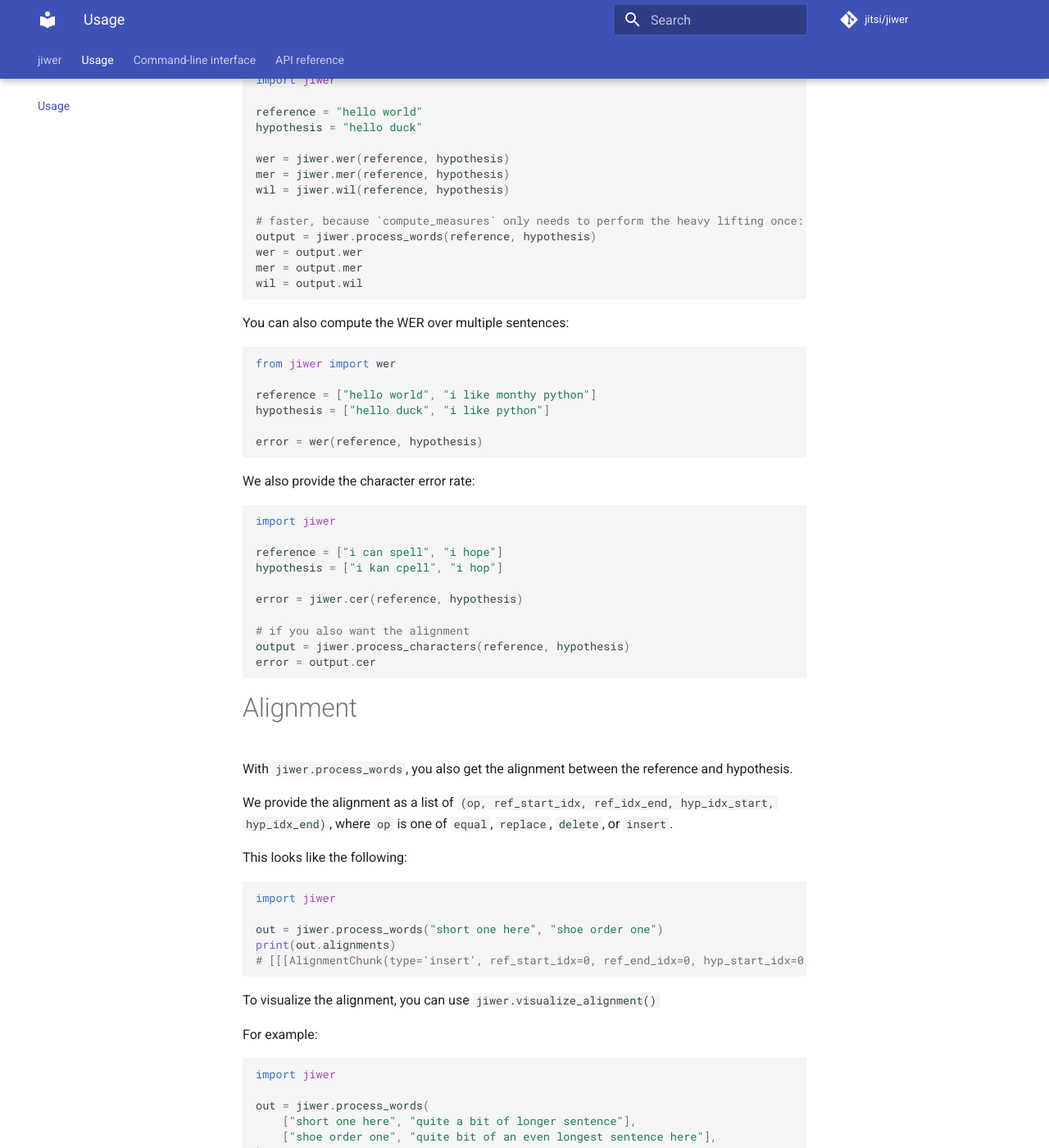
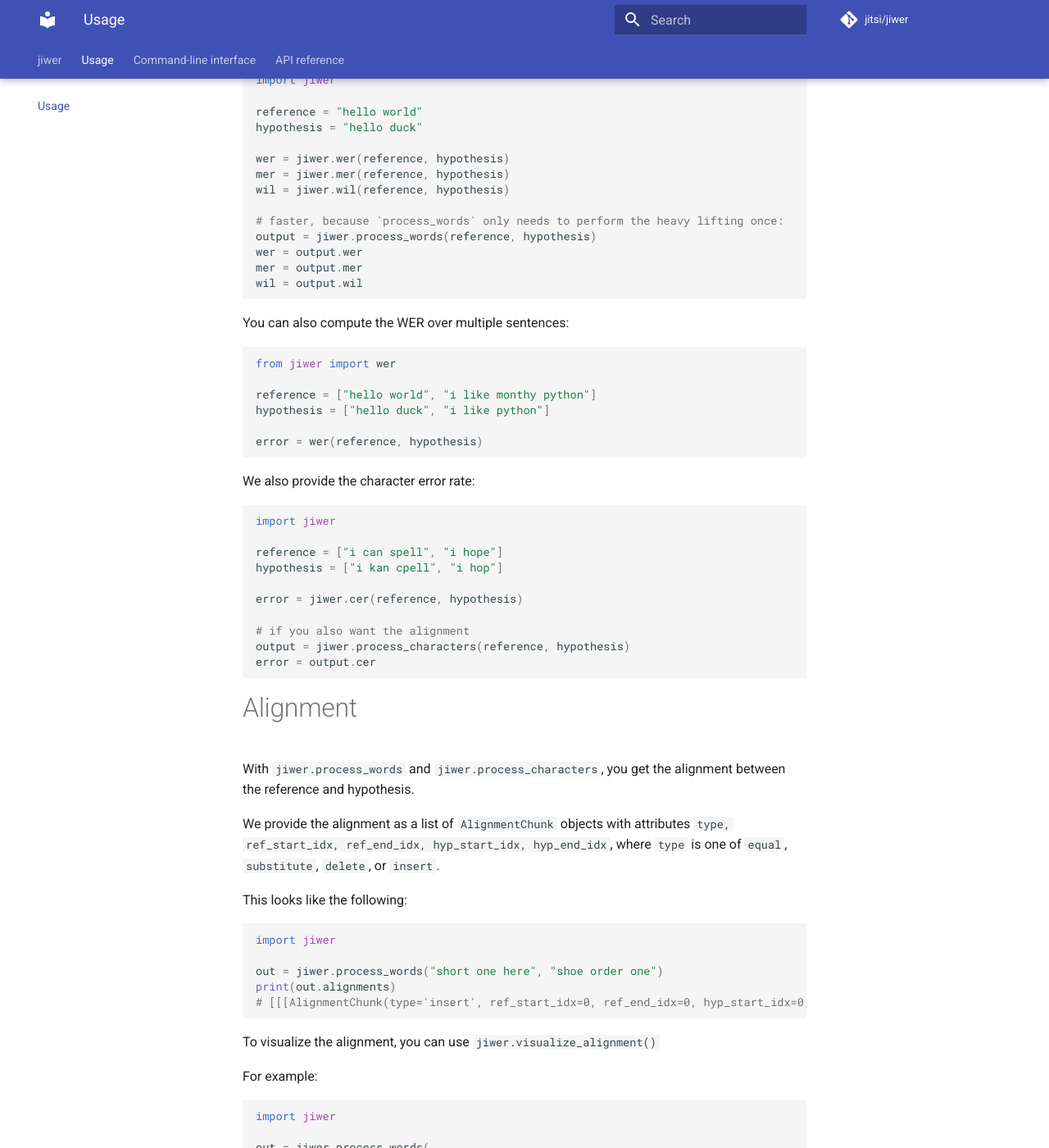
Before and after one commit to jitsi/jiwer, an MkDocs documentation site: the page built from docs/usage.md, in a window 1280 px wide and 1400 px high, scrolled down 384 px. Shown: the whole window at 82% size. Built offline with MkDocs 1.6.1 and Material for MkDocs 9.7.7, drawn with Linux system fonts in a browser that asks for light colours; comment, search, counter and statistics services are not loaded.

Commit message:
Fix alignment doc in usage.md

```diff
--- a/docs/usage.md
+++ b/docs/usage.md
@@ -23,7 +23,7 @@ wer = jiwer.wer(reference, hypothesis)
 mer = jiwer.mer(reference, hypothesis)
 wil = jiwer.wil(reference, hypothesis)
 
-# faster, because `compute_measures` only needs to perform the heavy lifting once:
+# faster, because `process_words` only needs to perform the heavy lifting once:
 output = jiwer.process_words(reference, hypothesis)
 wer = output.wer
 mer = output.mer
@@ -58,10 +58,9 @@ error = output.cer
 
 # Alignment
 
-With `jiwer.process_words`, you also get the alignment between the reference and hypothesis.
+With `jiwer.process_words` and `jiwer.process_characters`, you get the alignment between the reference and hypothesis.
 
-We provide the alignment as a list of `(op, ref_start_idx, ref_idx_end, hyp_idx_start, hyp_idx_end)`, where `op` is one of
-    `equal`, `replace`, `delete`, or `insert`.
+We provide the alignment as a list of `AlignmentChunk` objects with attributes `type, ref_start_idx, ref_end_idx, hyp_start_idx, hyp_end_idx`, where `type` is one of `equal`, `substitute`, `delete`, or `insert`.
 
 This looks like the following:
 
```
